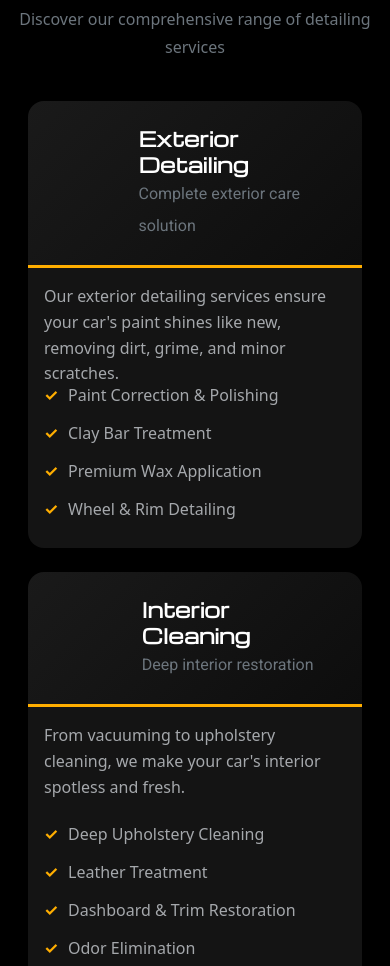
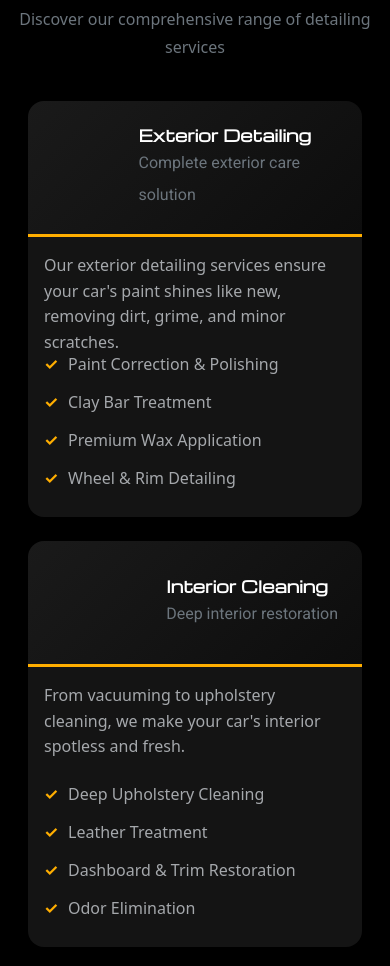
Before and after one commit to axellstr/Live, a website: page public/index.html in a window 390 px wide. Shown: the part 2988-3954 px from the top of the page. Drawn offline with nearby package versions, Linux system fonts and the light colour scheme.

Commit message:
Update style.css

```diff
--- a/public/assets/css/style.css
+++ b/public/assets/css/style.css
@@ -1925,6 +1925,8 @@ html {
 .service-card-header small {
     font-size: 1rem;
     font-family: "Roboto", sans-serif;
+    margin-top: 1rem;
+
 }
 
 /* Service Card Content */
@@ -1969,6 +1971,9 @@ html {
         grid-template-columns: 1fr;
         padding: 1rem;
         gap: 1.5rem;
+    }
+    .service-card-title {
+        font-size: 1rem;
     }
 }
 
```
